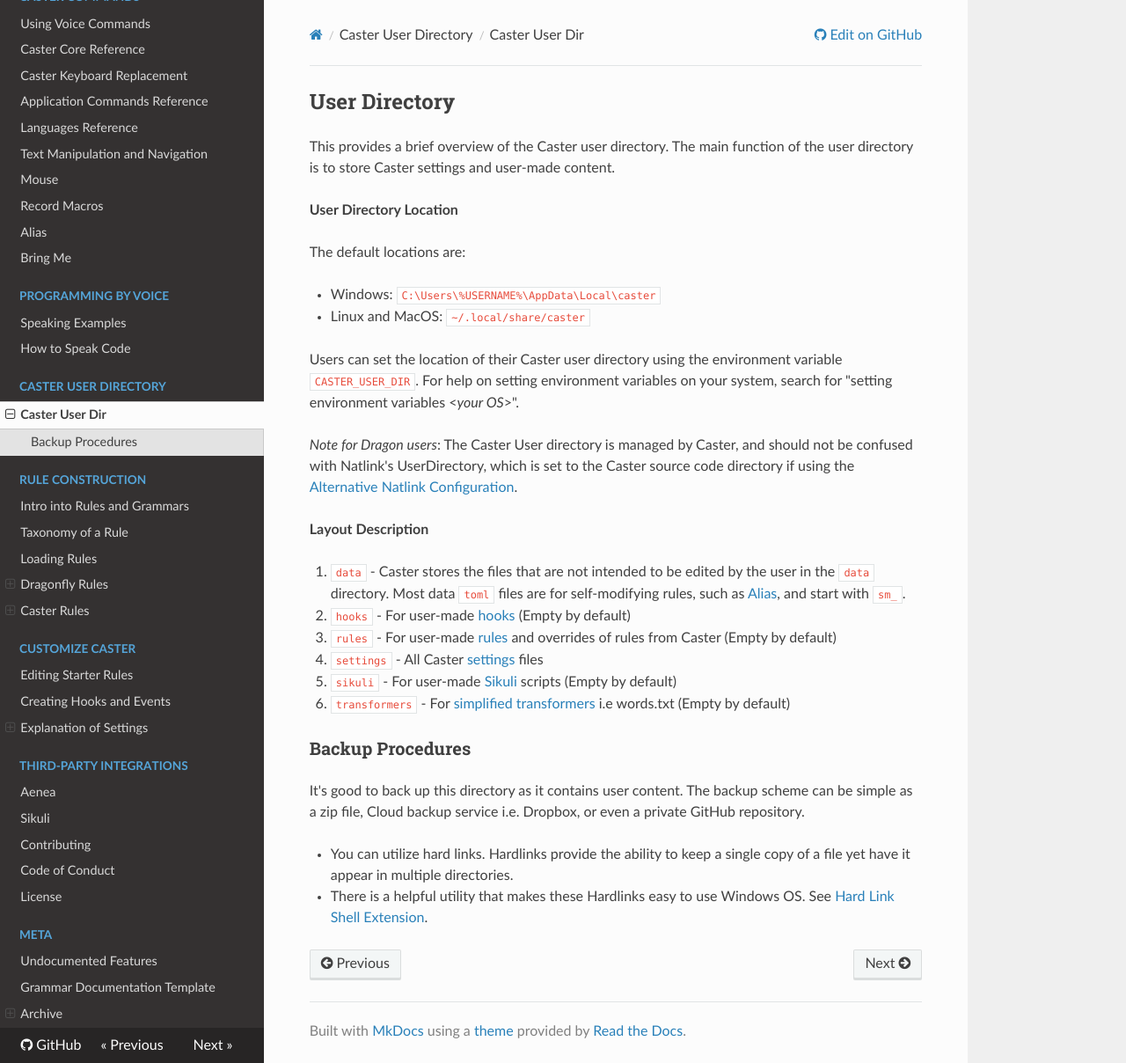
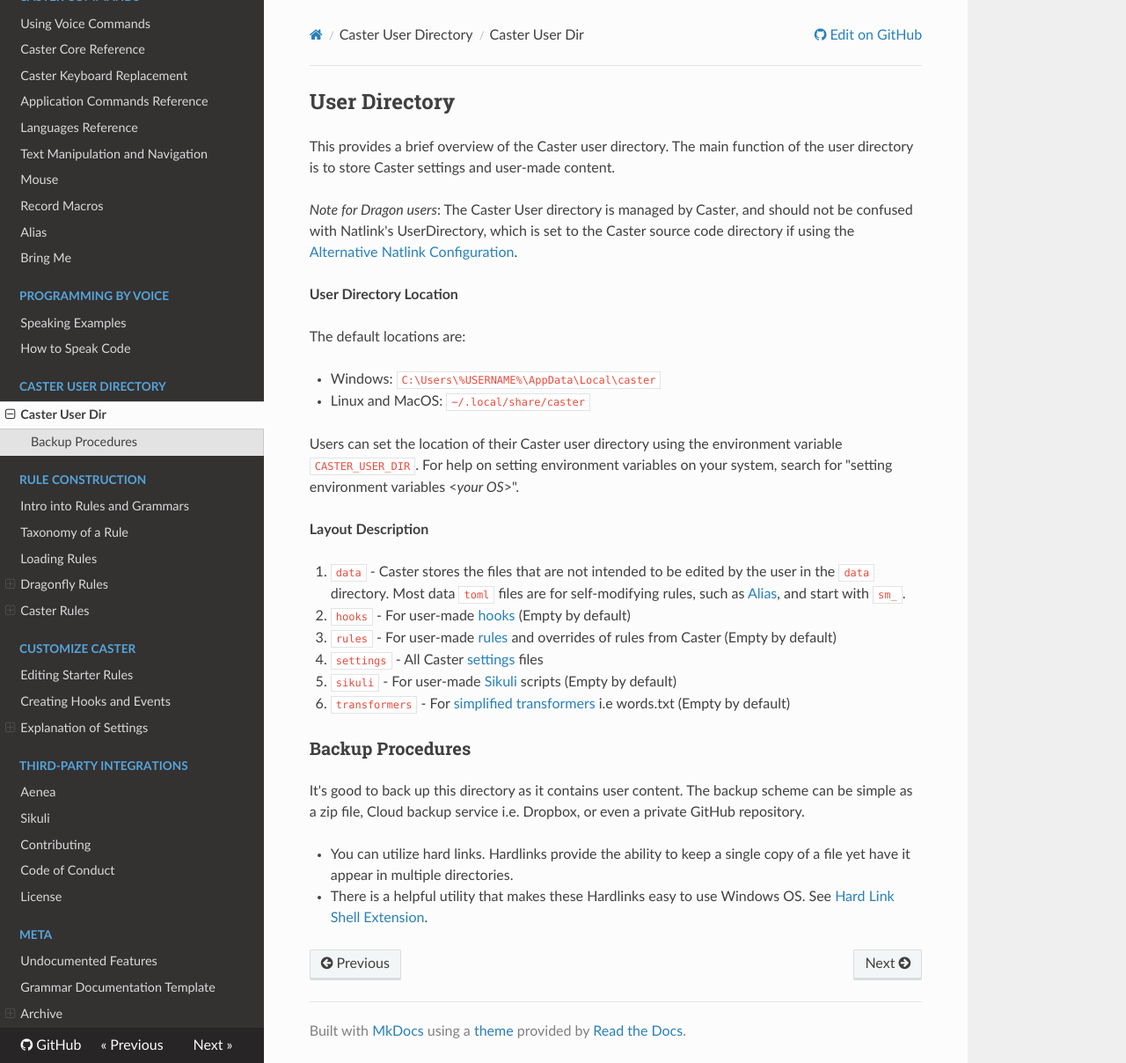
Before and after one commit to dictation-toolbox/Caster, an MkDocs documentation site: the page built from docs/readthedocs/User_Dir/Caster_User_Dir.md, in a window 1280 px wide and 1208 px high. Shown: the whole window at 88% size. Built offline with MkDocs 1.6.1, drawn with Linux system fonts in a browser that asks for light colours; nearby versions of some CDN libraries; comment, search, counter and statistics services are not loaded; part of the change alters nothing that is shown.

Commit message:
add docs

```diff
--- a/docs/readthedocs/User_Dir/Caster_User_Dir.md
+++ b/docs/readthedocs/User_Dir/Caster_User_Dir.md
@@ -1,6 +1,8 @@
 ## User Directory
 
 This provides a brief overview of the Caster user directory. The main function of the user directory is to store Caster settings and user-made content.
+
+*Note for Dragon users*: The Caster User directory is managed by Caster, and should not be confused with Natlink's UserDirectory, which is set to the Caster source code directory if using the [Alternative Natlink Configuration](../Installation/Dragon_NaturallySpeaking.md/#-alternative-natlink-configuration).
 
 **User Directory Location**
 
@@ -10,8 +12,6 @@ The default locations are:
  - Linux and MacOS: `~/.local/share/caster`
 
 Users can set the location of their Caster user directory using the environment variable `CASTER_USER_DIR`. For help on setting environment variables on your system, search for "setting environment variables <_your OS_>".
-
-*Note for Dragon users*: The Caster User directory is managed by Caster, and should not be confused with Natlink's UserDirectory, which is set to the Caster source code directory if using the [Alternative Natlink Configuration](../Installation/Dragon_NaturallySpeaking.md/#-alternative-natlink-configuration).
 
 **Layout  Description**
 
```
